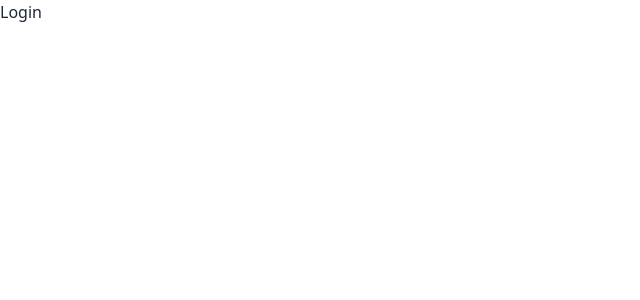
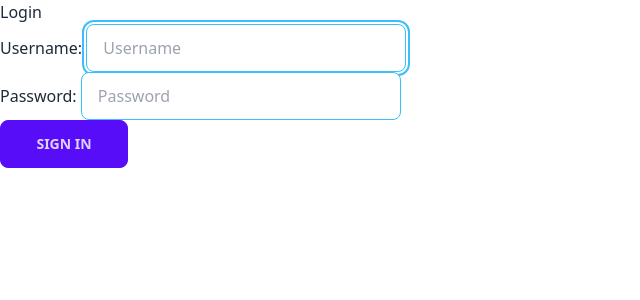
Before and after one commit to andymulya/react-fake-online-shop, a React (Vite) app: page /login in a window 1280 px wide. Shown: the top 300 px of the page, without its empty margins (0-640 px from the left). Built offline with nearby package versions, Linux system fonts and the light colour scheme; a web font is replaced by a local one.

Commit message:
Menambahkan page login dan auth untuk login

```diff
--- /dev/null
+++ b/src/layouts/LayoutMain.jsx
@@ -0,0 +1,9 @@
+import { Outlet } from 'react-router-dom'
+
+export default function LayoutMain(){
+    return(
+        <div>
+            <Outlet />
+        </div>
+    )
+}
--- a/src/layouts/Layout.jsx
+++ b/src/layouts/LayoutNavAndFooter.jsx
@@ -1,14 +1,12 @@
-import { Outlet } from 'react-router-dom'
-
 import Navbar from '../components/Navbar'
 import Footer from '../components/Footer'
 
-export default function Layout(){
+export default function LayoutNavAndFooter({ children }){
     return(
         <div>
             <Navbar />
             <div className="min-h-screen mt-24">
-                <Outlet />
+                { children }
             </div>
             <Footer />
         </div>
--- a/src/pages/Beranda.jsx
+++ b/src/pages/Beranda.jsx
@@ -1,10 +1,13 @@
 import ProductList from '../components/beranda/ProductList'
 import CategoryList from '../components/beranda/CategoryList'
 import Title from '../components/Title'
+import LayoutNavAndFooter from '../layouts/LayoutNavAndFooter'
+import { useEffect } from 'react'
 
 export default function Beranda(){
 
     return(
+        <LayoutNavAndFooter>
             <div className="px-5 flex flex-col gap-10">
                 <div>
                     <Title nameTitle={"Category"} />
@@ -19,5 +22,6 @@ export default function Beranda(){
                     </div>
                 </div>
             </div>
+        </LayoutNavAndFooter>
     )
 }
--- a/src/pages/Cart.jsx
+++ b/src/pages/Cart.jsx
@@ -1,7 +1,9 @@
+import LayoutNavAndFooter from "../layouts/LayoutNavAndFooter"
+
 export default function Cart(){
     return (
-        <>
+        <LayoutNavAndFooter>
             <h1>Halaman Cart</h1>
-        </>
+        </LayoutNavAndFooter>
     )
 }
--- a/src/pages/Login.jsx
+++ b/src/pages/Login.jsx
@@ -1,5 +1,43 @@
+import { useRef } from "react"
+import { useEffect } from "react"
+import { useNavigate } from "react-router-dom"
+import { useAuthLoginMutation } from "../redux/slices/storeSlice"
+
 export function Login(){
+    const [authLogin] = useAuthLoginMutation()
+    const navigate = useNavigate()
+    const usernameRef = useRef("")
+    const passRef = useRef("")
+
+    useEffect(() => {
+        usernameRef.current.focus()
+    }, [])
+
+    const handleSignIn = (event) => {
+        event.preventDefault()
+        authLogin({ username: usernameRef.current.value, password: passRef.current.value })
+        .unwrap()
+        .then((payload) => {
+            localStorage.setItem("token", payload.token)
+            navigate('/')
+        })
+        .catch((error) => console.log(error))
+    }
+
     return(
-        <h1>Login</h1>
+        <div>
+            <h1>Login</h1>
+            <form onSubmit={ handleSignIn } className="flex flex-col">
+                <label>
+                    <span>Username: </span>
+                    <input type="text" ref={ usernameRef } placeholder="Username" className="input input-bordered input-info w-full max-w-xs" />
+                </label>
+                <label>
+                    <span>Password: </span>
+                    <input type="password" ref={ passRef } placeholder="Password" className="input input-bordered input-info w-full max-w-xs" />
+                </label>
+                <button className="btn btn-primary w-32">Sign in</button>
+            </form>
+        </div>
     )
 }
--- a/src/pages/Profile.jsx
+++ b/src/pages/Profile.jsx
@@ -1,7 +1,9 @@
+import LayoutNavAndFooter from "../layouts/LayoutNavAndFooter";
+
 export default function Profile(){
     return(
-        <>
+        <LayoutNavAndFooter>
             <h1>Halaman Profile</h1>
-        </>
+        </LayoutNavAndFooter>
     )
 }
--- /dev/null
+++ b/src/pages/Register.jsx
@@ -0,0 +1,5 @@
+export function Register(){
+    return(
+        <h1>Register</h1>
+    )
+}
--- a/src/pages/Settings.jsx
+++ b/src/pages/Settings.jsx
@@ -1,7 +1,9 @@
+import LayoutNavAndFooter from "../layouts/LayoutNavAndFooter";
+
 export default function Settings(){
     return (
-        <>
+        <LayoutNavAndFooter>
             <h1>Halaman Settings</h1>
-        </>
+        </LayoutNavAndFooter>
     )
 }
--- a/src/redux/slices/storeSlice.js
+++ b/src/redux/slices/storeSlice.js
@@ -9,8 +9,15 @@ export const storeApi = createApi({
         }),
         getAllProductsCategories: builder.query({
             query: () => "products/categories"
+        }),
+        authLogin: builder.mutation({
+            query: (body) => ({
+                url: "auth/login",
+                method: 'POST',
+                body,
+            })
         })
     })
 })
 
-export const { useGetAllProductsQuery, useGetAllProductsCategoriesQuery } = storeApi
+export const { useAuthLoginMutation, useGetAllProductsQuery, useGetAllProductsCategoriesQuery } = storeApi
```
Also changed, not shown: src/routes/router.jsx (+11 -6 lines). Lines whose indentation alone changed are shown as unchanged.
